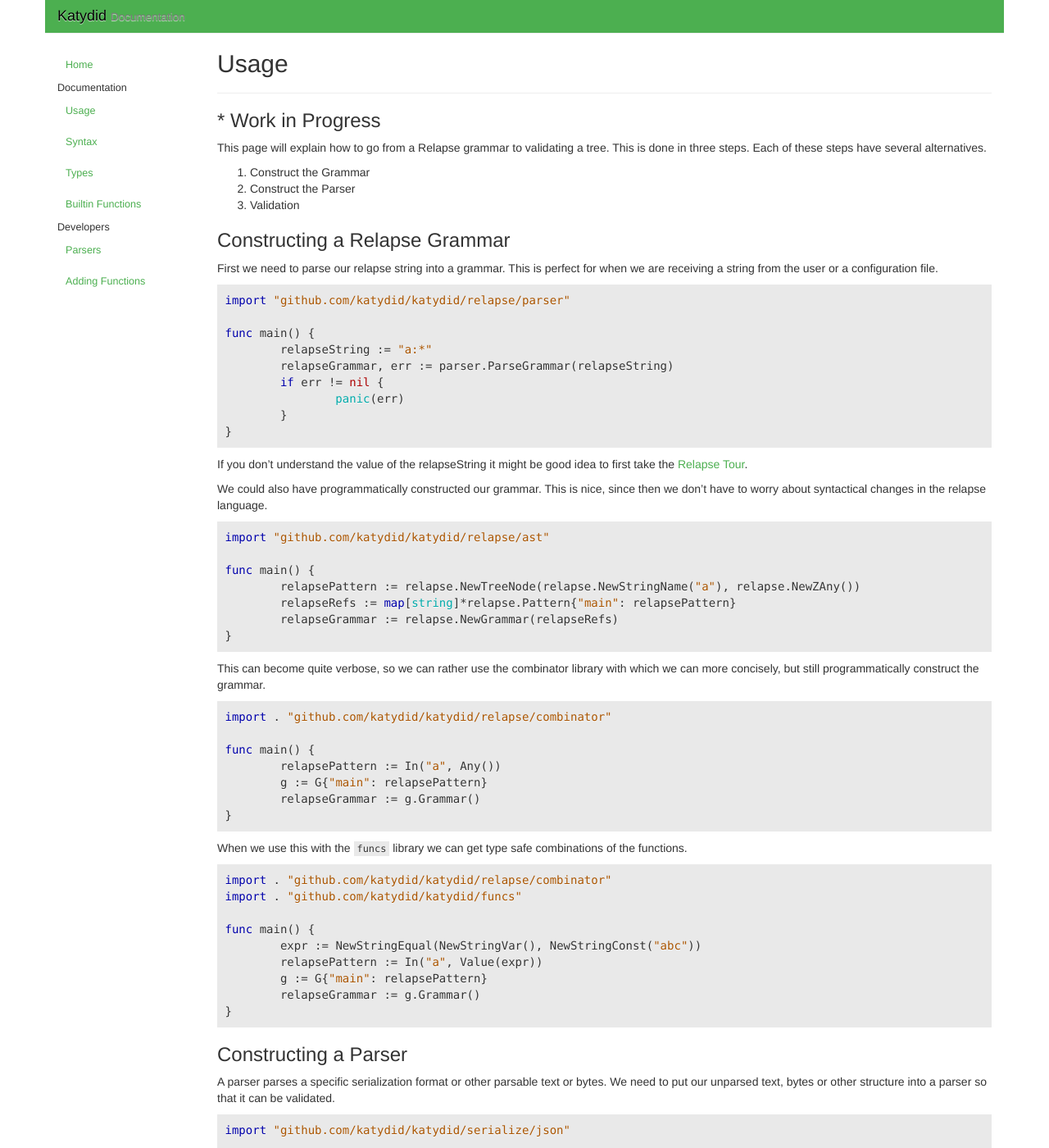
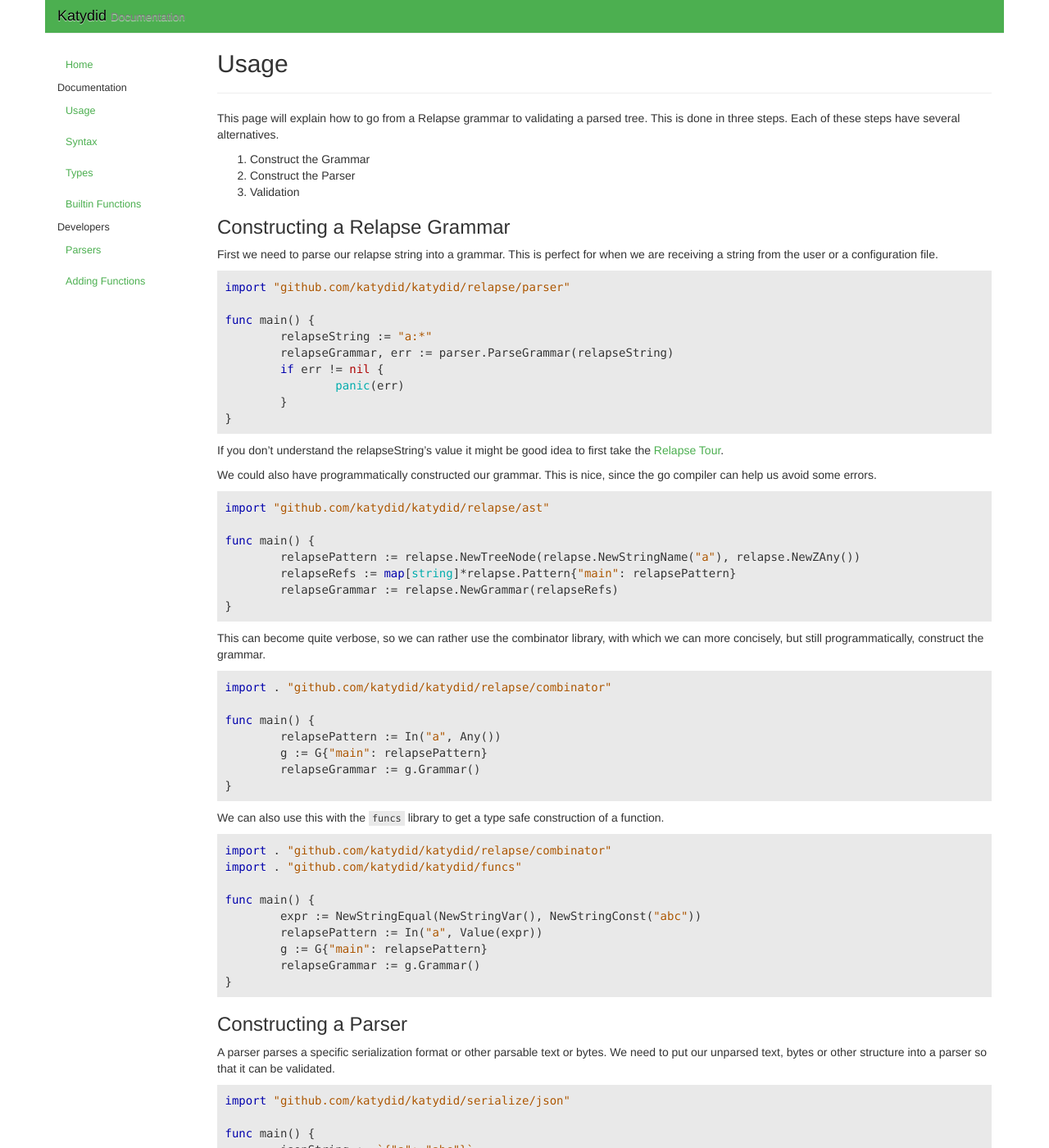
Before and after one commit to katydid/katydid.github.io, a Jekyll site: the page built from _posts/2016-02-17-usage.md, in a window 1280 px wide and 1400 px high. Shown: the whole window at 82% size. Built offline with Jekyll 4.4.1, drawn with Linux system fonts in a browser that asks for light colours.

Commit message:
reviewed usage

```diff
--- a/_posts/2016-02-17-usage.md
+++ b/_posts/2016-02-17-usage.md
@@ -6,9 +6,7 @@ date: 2016-02-17
 order: 1
 ---
 
-### * Work in Progress
-
-This page will explain how to go from a Relapse grammar to validating a tree.
+This page will explain how to go from a Relapse grammar to validating a parsed tree.
 This is done in three steps.
 Each of these steps have several alternatives.
 
@@ -33,10 +31,10 @@ func main() {
 }
 {% endhighlight %}
 
-If you don't understand the value of the relapseString it might be good idea to first take the [Relapse Tour](http://katydid.github.io/tour).
+If you don't understand the relapseString's value it might be good idea to first take the [Relapse Tour](http://katydid.github.io/tour).
 
 We could also have programmatically constructed our grammar.
-This is nice, since then we don't have to worry about syntactical changes in the relapse language.
+This is nice, since the go compiler can help us avoid some errors.
 
 {% highlight go %}
 import "github.com/katydid/katydid/relapse/ast"
@@ -48,7 +46,7 @@ func main() {
 }
 {% endhighlight %}
 
-This can become quite verbose, so we can rather use the combinator library with which we can more concisely, but still programmatically construct the grammar.
+This can become quite verbose, so we can rather use the combinator library, with which we can more concisely, but still programmatically, construct the grammar.
 
 {% highlight go %}
 import . "github.com/katydid/katydid/relapse/combinator"
@@ -60,7 +58,7 @@ func main() {
 }
 {% endhighlight %}
 
-When we use this with the `funcs` library we can get type safe combinations of the functions.
+We can also use this with the `funcs` library to get a type safe construction of a function.
 
 {% highlight go %}
 import . "github.com/katydid/katydid/relapse/combinator"
```
